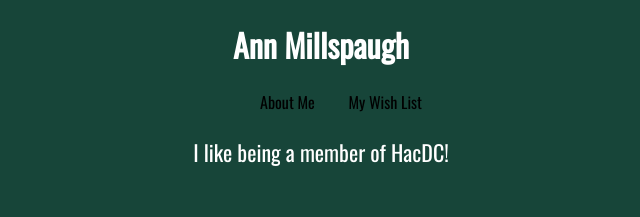
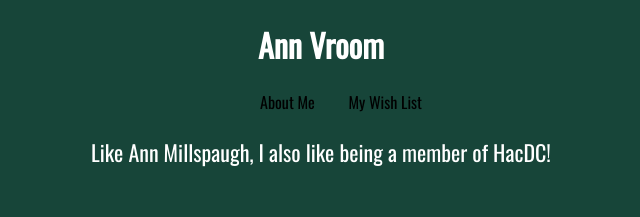
Before and after one commit to AVroom/about_me, a plain HTML site: page index.html in a window 1280 px wide. Shown: the top 217 px of the page, without its empty margins (319-959 px from the left). Drawn offline with nearby package versions, Linux system fonts and the light colour scheme.

Commit message:
content changes to index page

```diff
--- a/index.html
+++ b/index.html
@@ -6,7 +6,7 @@
 		<link href='css/main.css' rel='stylesheet'>
 	</head>
 	<body>
-		<h1>Ann Millspaugh</h1>
+		<h1>Ann Vroom</h1>
 		<nav>
 			<ul>
 				<a href='#'><li class='main-nav'>About Me</li></a>
@@ -14,7 +14,7 @@
 			</ul>
 		</nav>
 		<div class='main-content'>
-			<p>I like being a member of HacDC!</p>
+			<p>Like Ann Millspaugh, I also like being a member of HacDC!</p>
 			<img id="monkey" src="images/monkey.jpg">
 		</div>
 		<div class='main-content'>
```
